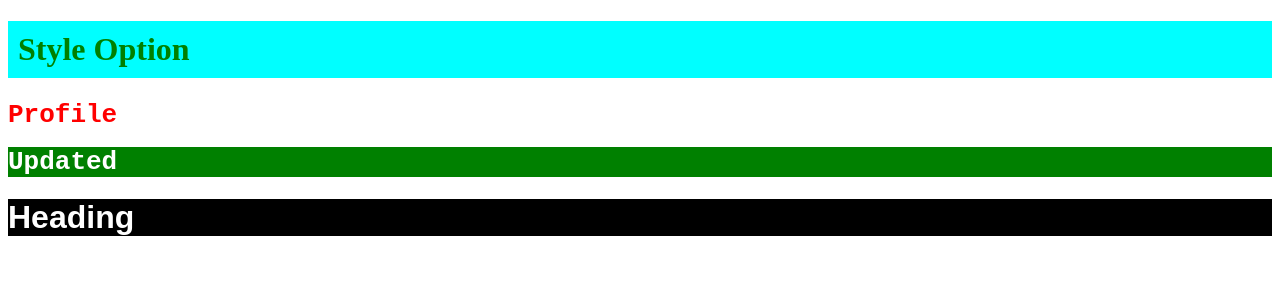
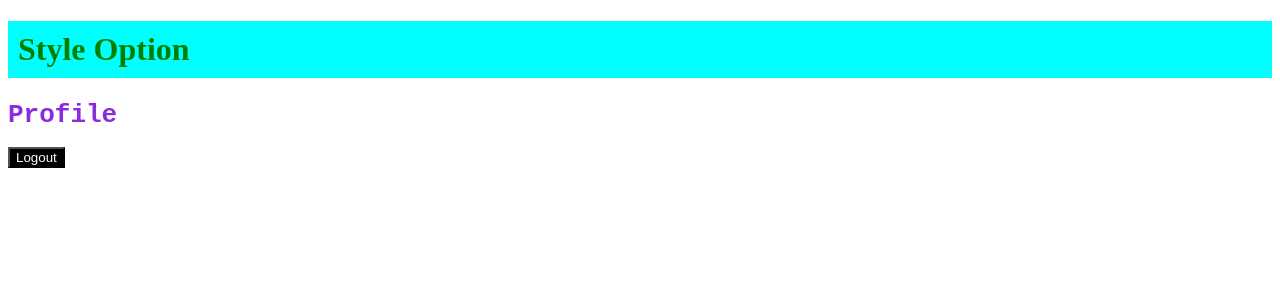
Before and after one commit to elishabhatti/angular-app, an Angular app: page / in a window 1280 px wide. Shown: the top 300 px of the page. Built offline with nearby package versions, Linux system fonts and the light colour scheme.

Commit message:
load multiple css files in angular

```diff
--- /dev/null
+++ b/src/app/profile/profile.btn.css
@@ -0,0 +1,4 @@
+.btn-logout {
+    background-color: black;
+    color: white;
+}
--- a/src/app/profile/profile.html
+++ b/src/app/profile/profile.html
@@ -1,10 +1,2 @@
 <h1>Profile</h1>
-<h1 style="background-color: green; color: white">Updated</h1>
-<style>
-  .heading {
-    color: white;
-    background: black;
-    font-family: fantasy;
-  }
-</style>
-<h1 class="heading">Heading</h1>
+<button class="btn-logout">Logout</button>
--- a/src/app/profile/profile.ts
+++ b/src/app/profile/profile.ts
@@ -5,6 +5,6 @@ import { Component } from '@angular/core';
   imports: [],
   templateUrl: './profile.html',
   // styleUrl: './profile.css'
-  styles: ['h1{font-family: monospace ;}'],
+  styleUrls : ["./profile.css", "./profile.btn.css"]
 })
 export class Profile {}
```
